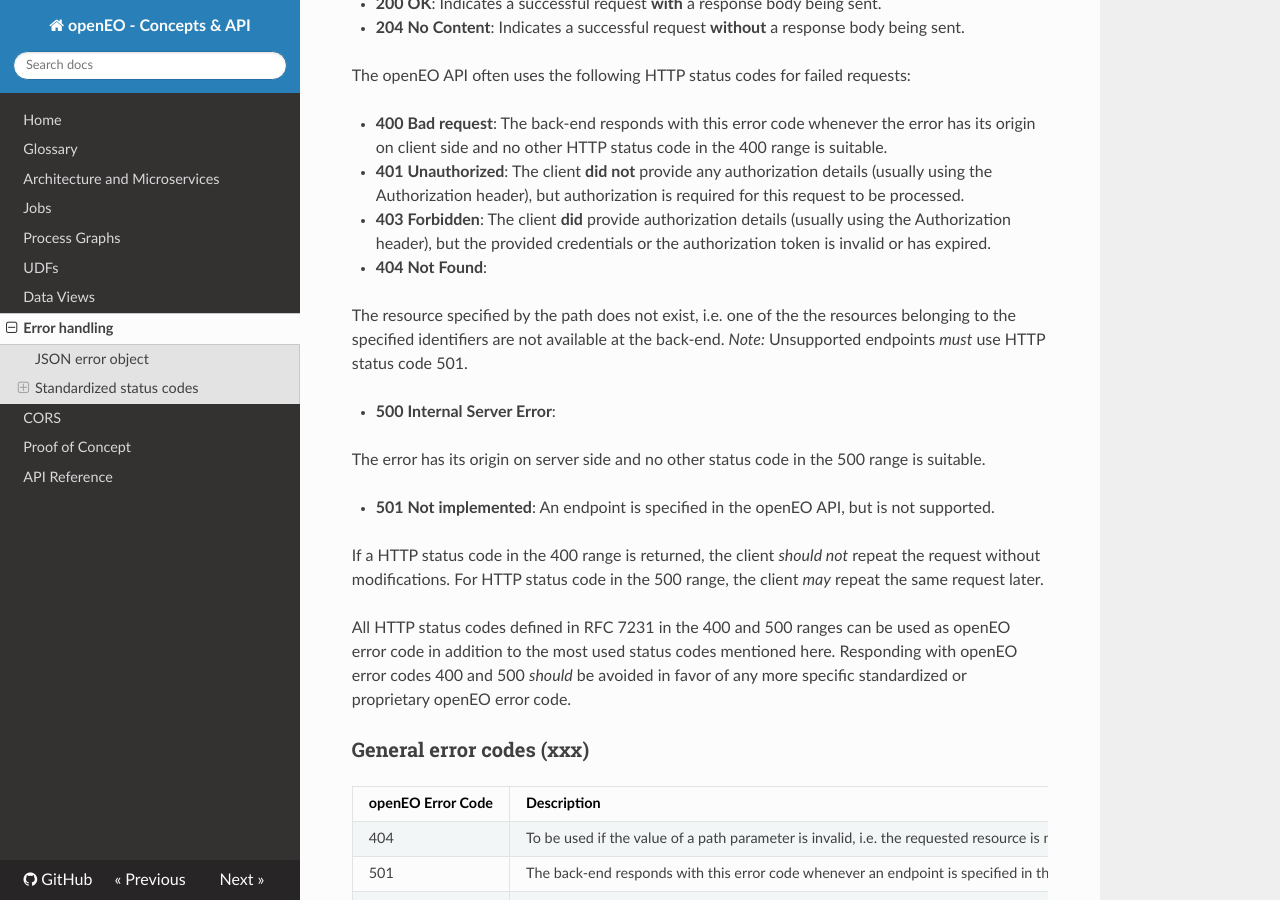
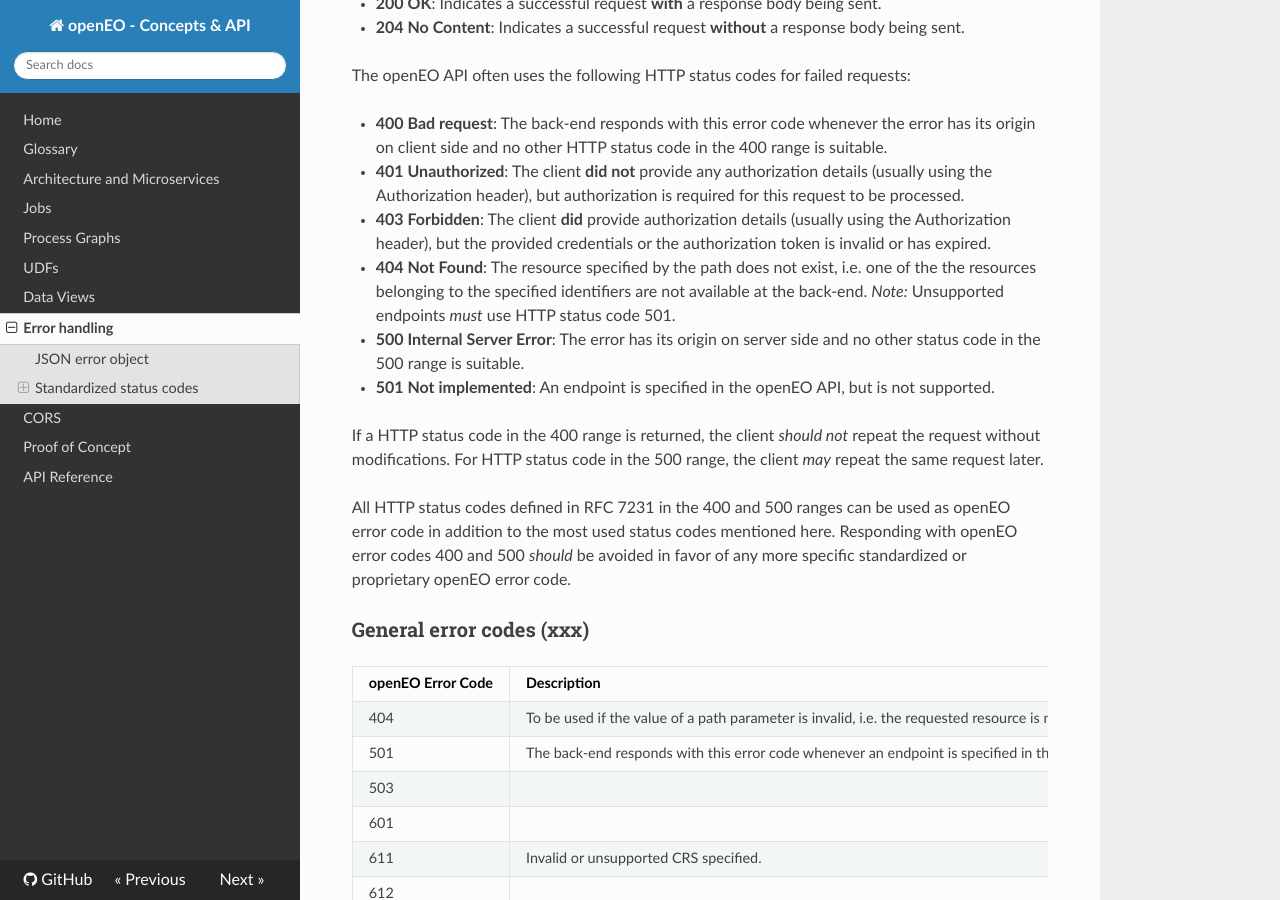
Before and after one commit to Open-EO/openeo-api, an MkDocs documentation site: the page built from docs/docs/errors.md, in a window 1280 px wide and 900 px high, scrolled down 1061 px. Built offline with MkDocs 1.6.1, drawn with Linux system fonts in a browser that asks for light colours; nearby versions of some CDN libraries; old or Windows-style settings are respelled for this version of MkDocs; part of the change alters nothing that is shown; some of the changed text lies outside the part shown.

````diff
--- a/docs/docs/errors.md
+++ b/docs/docs/errors.md
@@ -10,12 +10,12 @@ A JSON error object **should** be sent with all responses that have a status cod
 {
   "id": "",
   "code": 123,
-  "message": "A sample error message."
+  "message": "A sample error message.",
   "url": "http://www.openeo.org/docs/errors/123"
 }
 ```
 
-Sending `code` and `message` is **required**.
+Sending `code` and `message` is *required*.
 
 * A back-end *may* add an `id` (unique identifier) to the error response to be able to log and track errors with further non-disclosable details.
 
@@ -48,11 +48,9 @@ The openEO API often uses the following HTTP status codes for failed requests:
   The client **did** provide authorization details (usually using the Authorization header), but the provided credentials or the authorization token is invalid or has expired.
 
 - **404 Not Found**:
-
   The resource specified by the path does not exist, i.e. one of the the resources belonging to the specified identifiers are not available at the back-end. *Note:* Unsupported endpoints *must* use HTTP status code 501.
 
 - **500 Internal Server Error**:
-
   The error has its origin on server side and no other status code in the 500 range is suitable.
 
 - **501 Not implemented**:
@@ -123,7 +121,7 @@ None yet.
 | 3003              |                                                              | Invalid value **Y** for the output format argument **X** specified. | 400              |
 | 3101              | The batch job is currently running and the back-end is not able to delete it. |                                                              | 400              |
 
-### Authorization, user content and billing (4xxx)
+### Authorization, user content and billing (401-403, 4xxx)
 
 | openEO Error Code | Description                                                  | Message                                  | HTTP Status Code |
 | ----------------- | ------------------------------------------------------------ | ---------------------------------------- | ---------------- |
@@ -140,7 +138,7 @@ None yet.
 | openEO Error Code | Description               | Message                                                      | HTTP Status Code |
 | ----------------- | ------------------------- | ------------------------------------------------------------ | ---------------- |
 | 5001              |                           | Service type is not supported.                               | 400              |
-| 2101              | Invalid job id specified. | Job does not exist.                                          | 400              |
-| 2102              |                           | Service argument **X** is not supported.                     | 400              |
-| 2103              |                           | Invalid value **Y** for the service argument **X** specified. | 400              |
-| 2104              |                           | Required service argument **X** is missing.                  | 400              |
+| 5101              | Invalid job id specified. | Job does not exist.                                          | 400              |
+| 5102              |                           | Service argument **X** is not supported.                     | 400              |
+| 5103              |                           | Invalid value **Y** for the service argument **X** specified. | 400              |
+| 5104              |                           | Required service argument **X** is missing.                  | 400              |
````
